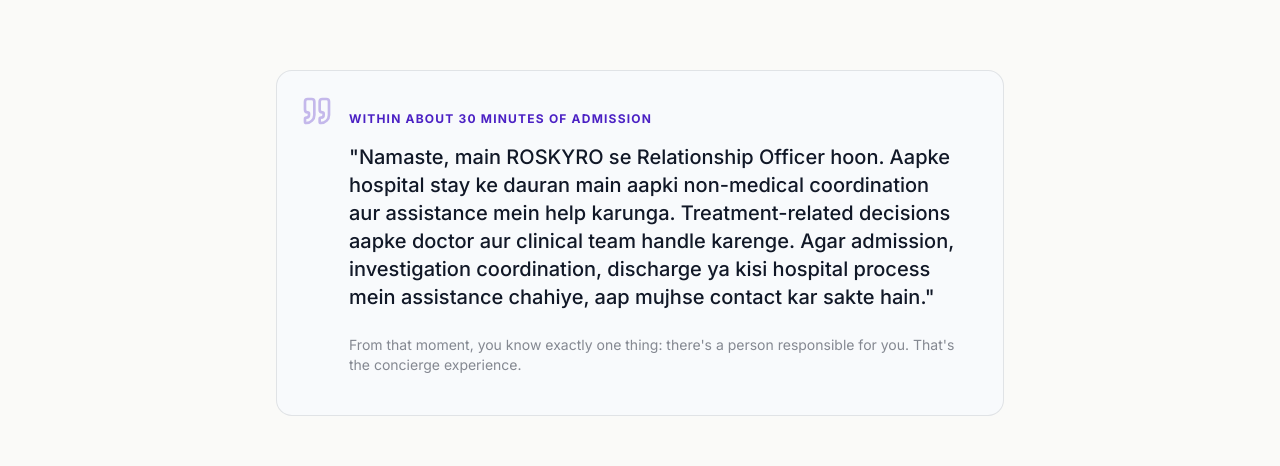
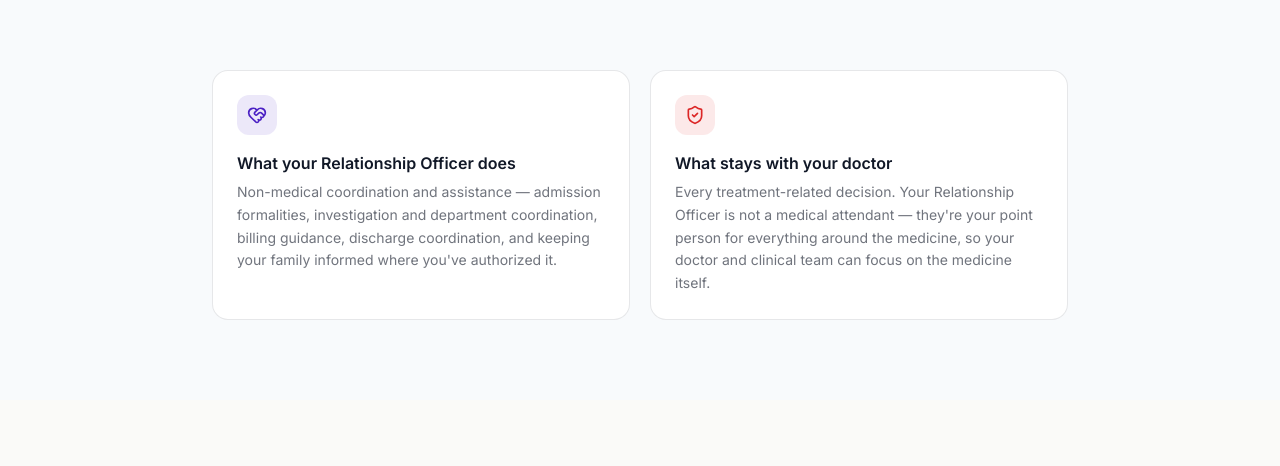
Before and after one commit to ROSKYRO/ROSKYRO-HC-NEW, a React (Vite) app in the folder frontend/: page /for-patients in a window 1280 px wide. Shown: the part 453-919 px from the top of the page. Built offline with nearby package versions, Linux system fonts and the light colour scheme; no server answers.

Commit message:
Add files via upload

```diff
--- a/frontend/src/pages/ForPatients.jsx
+++ b/frontend/src/pages/ForPatients.jsx
@@ -75,28 +75,6 @@
             No more running between counters, chasing doctors, or worrying from another city. Choose an annual plan
             for ongoing, stress-free family health coordination.
           </p>
-        </div>
-      </div>
-
-      {/* The introduction moment */}
-      <div className="max-w-3xl mx-auto px-5 py-20">
-        <div className="bg-slate-50 border border-ink/10 rounded-card p-8 sm:p-10 relative">
-          <Quote className="w-8 h-8 text-violet/30 absolute top-6 left-6" />
-          <div className="pl-8">
-            <p className="text-xs font-bold tracking-widest uppercase text-violet mb-4">
-              Within about 30 minutes of admission
-            </p>
-            <p className="text-lg sm:text-xl text-ink leading-relaxed font-medium">
-              "Namaste, main {BRAND} se Relationship Officer hoon. Aapke hospital stay ke dauran main aapki
-              non-medical coordination aur assistance mein help karunga. Treatment-related decisions aapke doctor aur
-              clinical team handle karenge. Agar admission, investigation coordination, discharge ya kisi hospital
-              process mein assistance chahiye, aap mujhse contact kar sakte hain."
-            </p>
-            <p className="text-sm text-ink/50 mt-6">
-              From that moment, you know exactly one thing: there's a person responsible for you. That's the
-              concierge experience.
-            </p>
-          </div>
         </div>
       </div>
 
```
